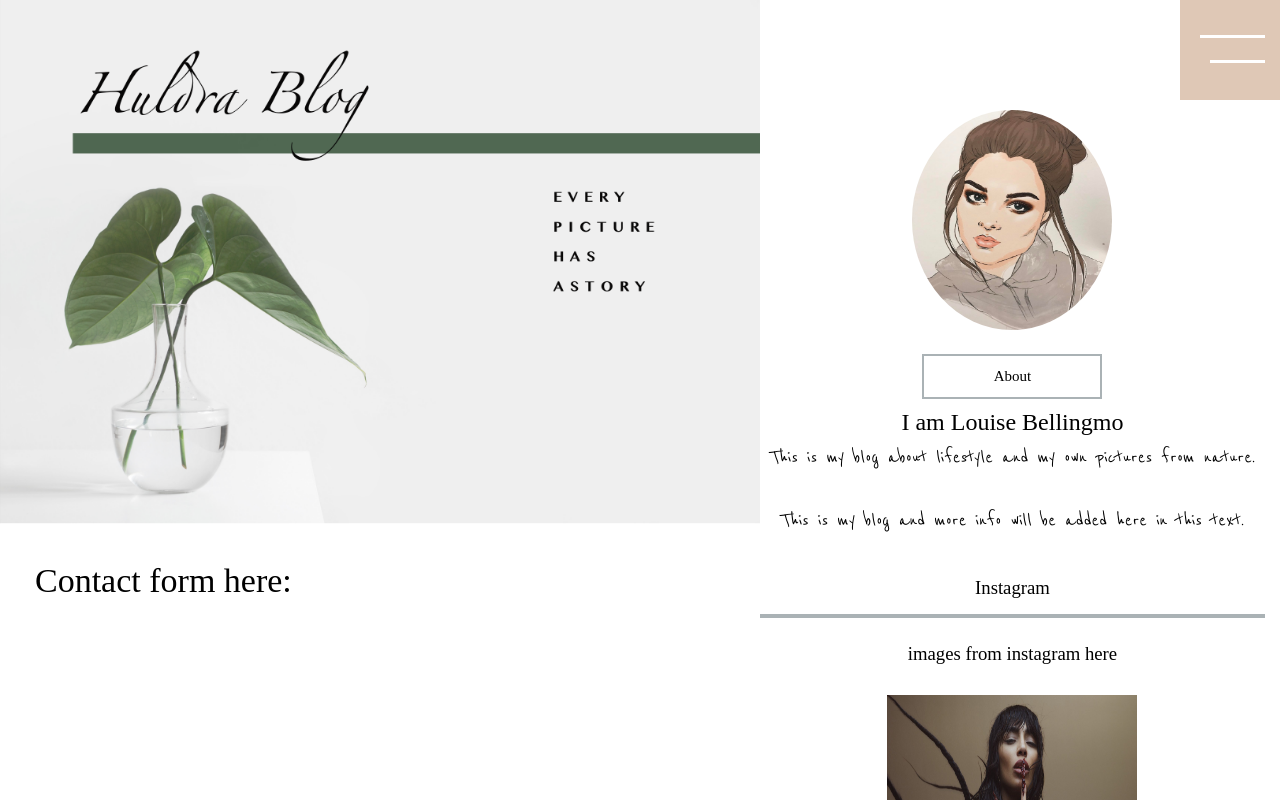
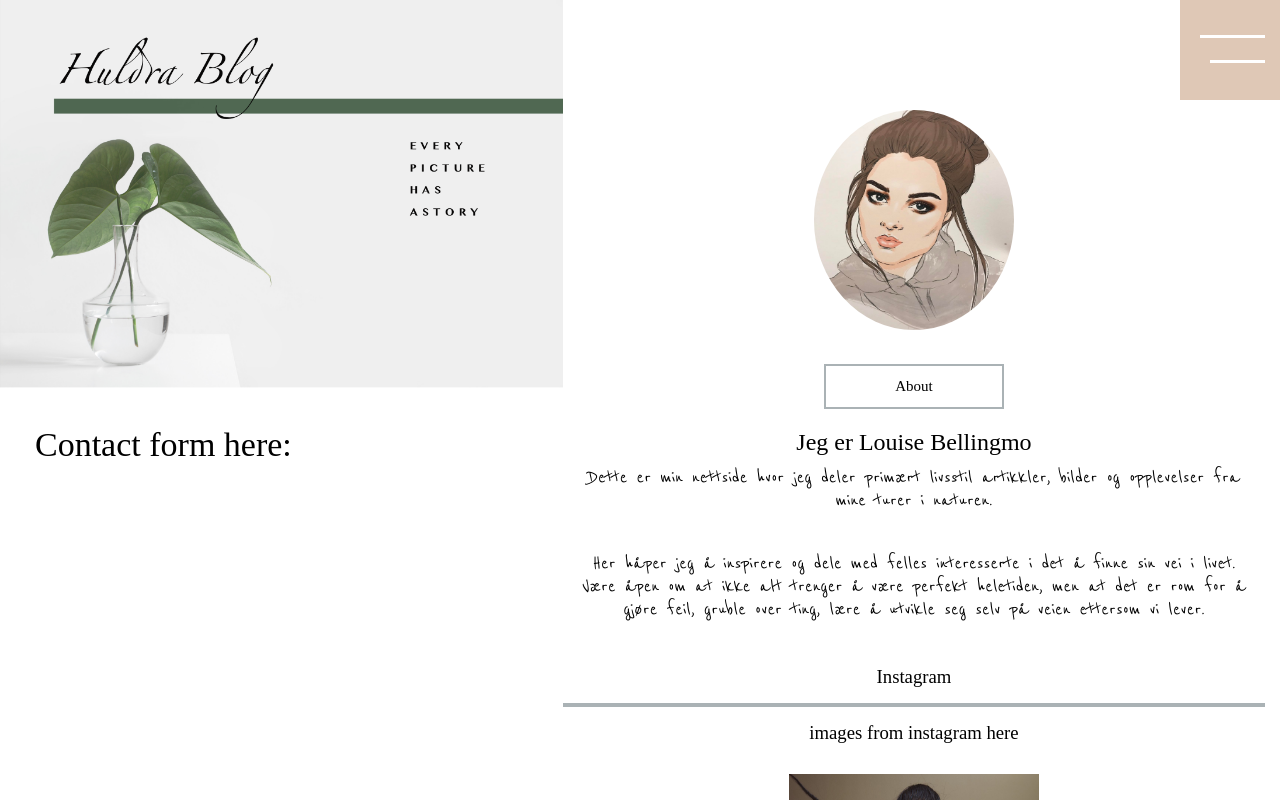
Before and after one commit to lonsoien/huldrablog, a React (Create React App) app: page /Contact in a window 1280 px wide. Shown: the top 800 px of the page. Built offline with nearby package versions, Linux system fonts and the light colour scheme; a web font is replaced by a local one.

Commit message:
scss singlepost

```diff
--- a/src/components/Aside.js
+++ b/src/components/Aside.js
@@ -11,10 +11,13 @@ export default function Aside() {
         <img src={selfie} alt="selfie louisebellingmo drawing" className="selfie"></img>
         <br/>
         <button className="btn">About</button>
-        <h2>I am Louise Bellingmo</h2>
-        <p>This is my blog about lifestyle and my own pictures from nature.</p>
+        <h2>Jeg er Louise Bellingmo</h2>
+        <p>Dette er min nettside hvor jeg deler primært livsstil artikkler, bilder og opplevelser
+            fra mine turer i naturen.</p>
         <br/>
-        <p>This is my blog and more info will be added here in this text. </p>
+        <p>Her håper jeg å inspirere og dele med felles interesserte i det å finne sin vei i livet.
+            Være åpen om at ikke alt trenger å være perfekt heletiden, men at det er rom for å gjøre feil,
+            gruble over ting, lære å utvikle seg selv på veien ettersom vi lever.</p>
         <br/>
         <h3>Instagram</h3>
         <hr/>
--- a/src/components/Blog.js
+++ b/src/components/Blog.js
@@ -36,7 +36,9 @@ export default function Blog() {
                 <br/>
               <img src={post.mainImage.asset.url} alt={post.title} />
               <h4>{post.title}</h4>
+              <button className="singelpostbutton">
               <Link to={`/${post.slug.current}`}>Read Post... </Link>
+              </button>
               <hr/>
               </div>
             </article>
--- a/src/sass/partials/_blog.scss
+++ b/src/sass/partials/_blog.scss
@@ -7,6 +7,7 @@ button {
     background-color: white;
     border-style: solid;
     border-color: #AAB2B5;
+    margin: 10px;
 }
 
 a {
@@ -24,7 +25,7 @@ a:hover {
 
 img {
     margin: 15px;
-    height: 100%;
+    height: 70%;
     width: 100%;
 }
 
--- a/src/sass/partials/_globalstyles.scss
+++ b/src/sass/partials/_globalstyles.scss
@@ -53,8 +53,7 @@ hr {
     background-color: #AAB2B5;
     height: 4px;
     border: none;
-    margin-bottom: 25px;
-  //  margin: 10px;
+    margin-bottom: 15px;
 }
 
 @media (max-width: 810px) {
--- a/src/sass/partials/_singlepost.scss
+++ b/src/sass/partials/_singlepost.scss
@@ -3,13 +3,15 @@
     grid-column: span 8;
     padding: 20px;
     text-align: center;
+    align-items: center;
 }
 
 .blogsection {
-    padding: 20px;
+    align-items: center;
+    text-align: center;
+    padding: 50px;
     width: 100%;
     height: 100%;
-
 }
 
 .singelpostbutton a {
@@ -17,3 +19,7 @@
     font-size: 15px;
     padding: 20px;
 }
+
+button .singelpostbutton {
+    text-align: center;
+}
```
Also changed, not shown: src/components/SinglePost.js (+6 -6 lines).
